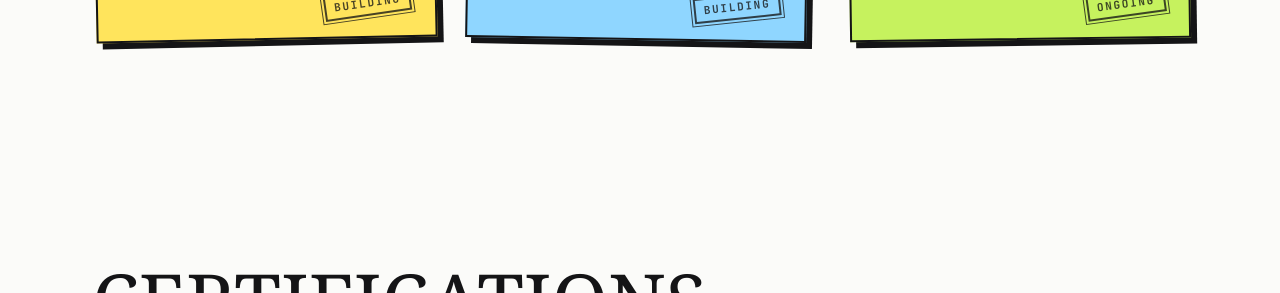
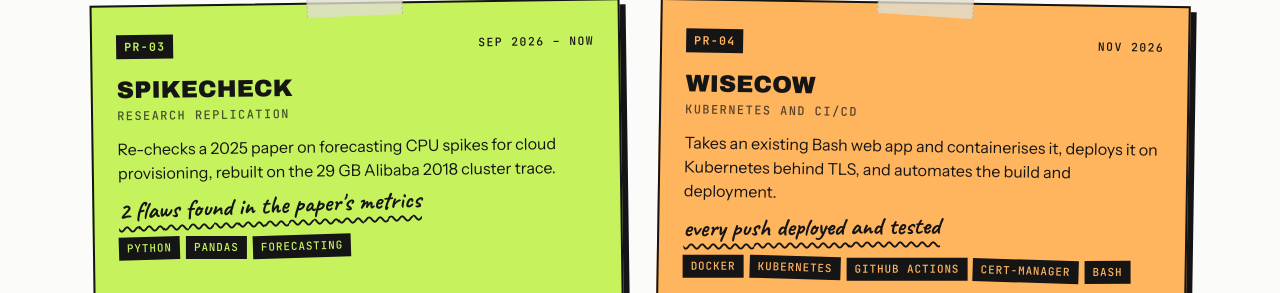
Before and after one commit to ashutosharma2/ashutosharma2.github.io, a plain HTML site: page index.html in a window 1280 px wide. Shown: the part 3408-3701 px from the top of the page. Drawn offline with Linux system fonts and the light colour scheme; a web font is replaced by a local one.

Commit message:
Bring projects and skills up to date
Update SwimSync, LiftLens and SpikeCheck to match their repos, add
Wisecow as a fourth project, and list the DevOps tools under Skills.

```diff
--- a/index.html
+++ b/index.html
@@ -4,12 +4,12 @@
 <meta charset="utf-8">
 <meta name="viewport" content="width=device-width, initial-scale=1, viewport-fit=cover">
 <title>Ashutosh Sharma | Aspiring Cloud Engineer</title>
-<meta name="description" content="IT student at NSUT building serverless systems on AWS with Terraform. Projects: LiftLens, SwimSync and SpikeCheck.">
+<meta name="description" content="IT student at NSUT building serverless systems on AWS with Terraform. Projects: LiftLens, SwimSync, SpikeCheck and Wisecow.">
 <link rel="canonical" href="https://ashutosharma2.github.io/">
 <link rel="icon" href="favicon.svg" type="image/svg+xml">
 <meta property="og:type" content="website">
 <meta property="og:title" content="Ashutosh Sharma | Aspiring Cloud Engineer">
-<meta property="og:description" content="IT student at NSUT building serverless systems on AWS with Terraform. Projects: LiftLens, SwimSync and SpikeCheck.">
+<meta property="og:description" content="IT student at NSUT building serverless systems on AWS with Terraform. Projects: LiftLens, SwimSync, SpikeCheck and Wisecow.">
 <meta property="og:url" content="https://ashutosharma2.github.io/">
 <meta property="og:image" content="https://ashutosharma2.github.io/hero.jpg">
 <link rel="preconnect" href="https://fonts.googleapis.com">
@@ -356,7 +356,7 @@ a.tile:hover{transform:translate(4px,4px);box-shadow:2px 2px 0 var(--edge)}
       <h2 class="sec-title">Projects</h2>
       <p class="eyebrow">Things I've built · open a note for details</p>
     </div>
-    <div class="notes three" id="projects-grid"></div>
+    <div class="notes two" id="projects-grid"></div>
   </section>
 
   <section class="section wrap" id="certifications" style="--c:var(--n-violet)">
@@ -378,8 +378,8 @@ a.tile:hover{transform:translate(4px,4px);box-shadow:2px 2px 0 var(--edge)}
         <ul class="tags"><li>Lambda</li><li>DynamoDB</li><li>Cognito</li><li>CloudWatch</li><li>SNS</li><li>Budgets</li><li>IAM</li><li>IAM Identity Center</li></ul>
       </div>
       <div class="sk">
-        <h3><span class="sq" style="--c:var(--n-violet)"></span>Infrastructure as code</h3>
-        <ul class="tags"><li>Terraform</li><li>Multi-stack layouts</li><li>Plan and apply review</li><li>Deletion protection</li><li>Tag-based targeting</li></ul>
+        <h3><span class="sq" style="--c:var(--n-violet)"></span>Infrastructure &amp; DevOps</h3>
+        <ul class="tags"><li>Terraform</li><li>Docker</li><li>Kubernetes</li><li>GitHub Actions</li><li>Prometheus</li><li>Grafana</li><li>nginx</li><li>HAProxy</li><li>Multi-stack layouts</li><li>Plan and apply review</li><li>Deletion protection</li><li>Tag-based targeting</li></ul>
       </div>
       <div class="sk">
         <h3><span class="sq" style="--c:var(--n-pink)"></span>Security &amp; cost</h3>
@@ -496,24 +496,30 @@ const PROJECTS = [
     log: [["A", "Cost guardrails first: budget alert, kill switch and deploy lock, deployed and tested before any app code"],
           ["B", "Replaced a video-call segmenter that measured furniture as the body with the pose model's own outline"],
           ["C", "Added photo checks after sideways and arms-touching shots gave confident wrong numbers"],
-          ["D", "Next: host on S3 and CloudFront, then CI/CD with GitHub Actions and OIDC"]] },
+          ["D", "Added automated tests and checks on every pull request"],
+          ["E", "Next: confirm the waist height on fresh photos, then host on S3 and CloudFront"]] },
   { id: "PR-02", color: "blue", tilt: 1.0, when: "Oct 2026 – now",
     repo: "https://github.com/ashutosharma2/SwimSync",
-    title: "SwimSync", kind: "Booking backend",
-    sum: "A booking backend for swimming sessions that never confirms more places than a session has, and releases a cancelled place exactly once.",
-    win: "0 oversells, 30 requests at once", tags: ["Python", "FastAPI", "PostgreSQL", "pytest"], stamp: "Building",
-    spec: { Role: "Solo", Timeline: "Oct 2026 – present", Stack: "FastAPI, PostgreSQL, pytest", Tests: "28, including concurrency tests", Cost: "Built for ₹0 with fictional pools" },
+    title: "SwimSync", kind: "Full-stack booking system",
+    sum: "A booking app for swimming sessions that never confirms more places than a session has, tested against killed servers and database failures.",
+    win: "0 oversells, 30 requests at once", tags: ["FastAPI", "PostgreSQL", "React", "Kubernetes", "Prometheus"], stamp: "Polishing",
+    spec: { Role: "Solo", Timeline: "Oct 2026 – present", Frontend: "React, TypeScript", Backend: "FastAPI, PostgreSQL", Infrastructure: "Docker, Kubernetes (kind), Prometheus, Grafana. AWS design in Terraform, validated but never applied", Tests: "60 backend and 37 frontend tests, run in GitHub Actions", Cost: "Built for ₹0 with fictional pools" },
     featuresTitle: "What it does",
     features: [
       "A row lock makes the capacity check and the booking one atomic step",
       "Idempotency keys make retries safe, and a double tap books only once",
       "A cancel releases its place exactly once",
-      "Notifications go through an outbox written in the same transaction, with a worker that retries"
+      "Notifications go through an outbox written in the same transaction, with a worker that retries",
+      "Swimmer and operator screens, with every operator change kept in an audit log",
+      "Three fault drills passed: a killed app instance, database failures, and a Kubernetes rolling restart that handled 3,872 operations with none failing"
     ],
     log: [["A", "Started from a real incident: turned away from a session I had booked"],
           ["B", "Desk research on the causes software can prevent, each claim labelled verified, inferred or unknown"],
           ["C", "Local core: schema, booking, cancel, idempotency keys and outbox, with 28 tests"],
-          ["D", "Next: fault drills for a failed app instance and a lost database connection"]] },
+          ["D", "Ran fault drills: killed an app instance, then made the database refuse connections, slow down and lose a commit reply"],
+          ["E", "Added swimmer and operator screens, then ran it on a local Kubernetes cluster with Prometheus and Grafana"],
+          ["F", "Stopped requests dropping during rolling restarts: 4 errors in 308 requests before, none in 291 after"],
+          ["G", "Next: finish the drill write-ups and the project story"]] },
   { id: "PR-03", color: "lime", tilt: -0.8, when: "Sep 2026 – now",
     repo: "https://github.com/ashutosharma2/SpikeCheck",
     title: "SpikeCheck", kind: "Research replication",
@@ -530,7 +536,26 @@ const PROJECTS = [
     log: [["A", "Reviewed how the paper computes its scores"],
           ["B", "Streamed the trace into 5-minute steps and kept 5,946 long-running containers"],
           ["C", "Reproduced the headline on the authors' evaluator: spike F1 0.41 → 0.68"],
-          ["D", "Tested looking ahead against holding across three seeds; looking ahead is what helps"]] }
+          ["D", "Tested looking ahead against holding across three seeds; looking ahead is what helps"],
+          ["E", "Tested computing the hold instead of learning it: three of four pre-set checks passed, so the full hypothesis isn't supported"]] },
+  { id: "PR-04", color: "orange", tilt: 0.9, when: "Nov 2026",
+    repo: "https://github.com/ashutosharma2/wisecow",
+    title: "Wisecow", kind: "Kubernetes and CI/CD",
+    sum: "Takes an existing Bash web app and containerises it, deploys it on Kubernetes behind TLS, and automates the build and deployment.",
+    win: "every push deployed and tested", tags: ["Docker", "Kubernetes", "GitHub Actions", "cert-manager", "Bash"], stamp: "Done",
+    spec: { Role: "Solo, for the Accuknox DevOps Trainee assessment", Timeline: "Nov 2026", Cluster: "Two replicas on kind behind a Traefik Ingress", TLS: "cert-manager with a private CA, renewed automatically", Pipeline: "GitHub Actions: lint, build for amd64 and arm64, push to GHCR, deploy, verify" },
+    featuresTitle: "What it does",
+    features: [
+      "Runs as a non-root user with a read-only root filesystem and no capabilities",
+      "Serves HTTPS through the Ingress and redirects plain HTTP to it",
+      "A NetworkPolicy lets only Traefik connect to the app",
+      "The pipeline deploys each image by digest to a kind cluster in the runner, then smoke-tests it",
+      "Stores no credentials: registry logins use the job's own GITHUB_TOKEN"
+    ],
+    log: [["A", "Built the container image on Debian slim, running as a non-root user"],
+          ["B", "Terminated TLS at the Ingress, with certificates from cert-manager"],
+          ["C", "Added the pipeline that builds, deploys and verifies every push to main"],
+          ["D", "Wrote two Bash scripts: a system health monitor and an app health checker"]] }
 ];
 
 const CERTS = [
```
